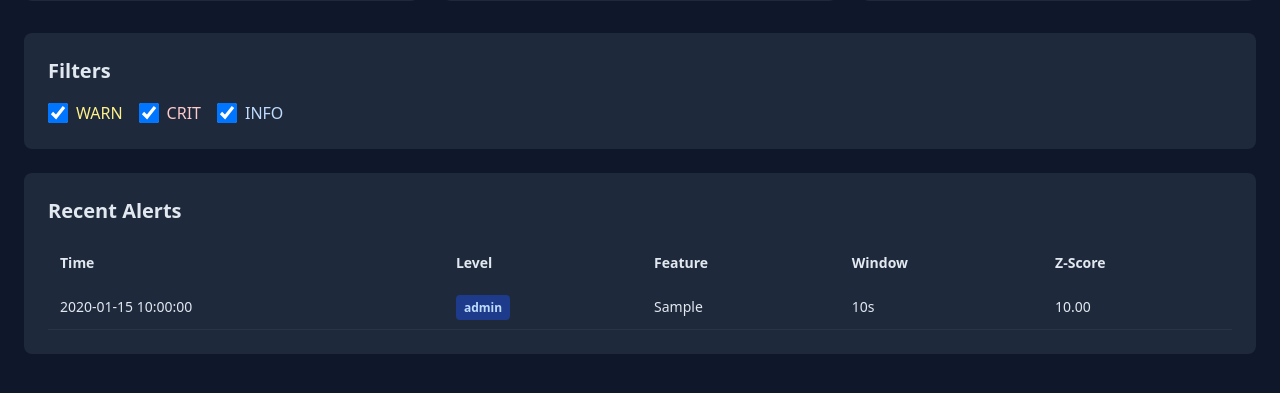
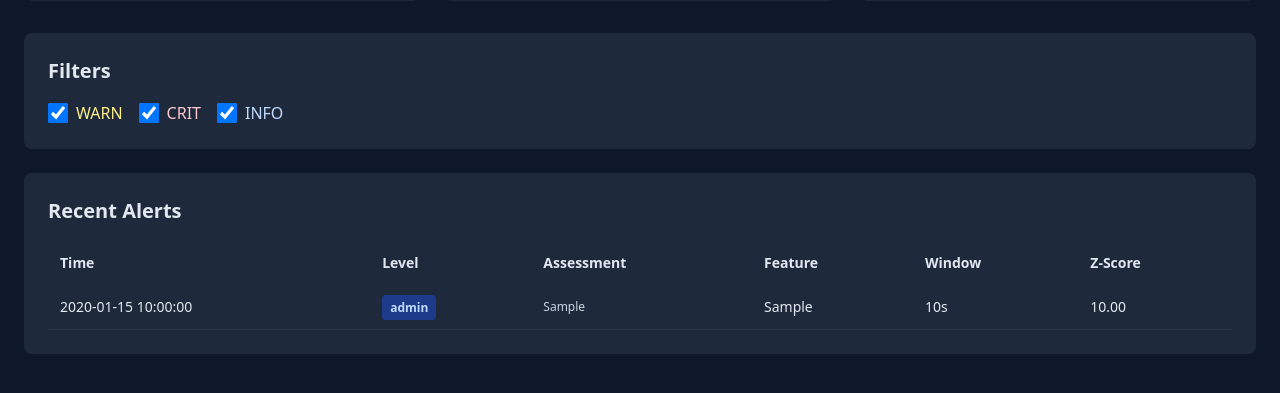
Before and after one commit to TheMrX1/ASCeS, a FastAPI app: page / in a window 1280 px wide. Shown: the part 259-652 px from the top of the page. Run offline with FastAPI, Linux system fonts and the light colour scheme; tables that the repository leaves empty hold one stand-in row (values such as "Sample post"); some libraries are stand-ins or nearby versions.

Commit message:
added assesment in web

```diff
--- a/asces/ui/templates/index.html
+++ b/asces/ui/templates/index.html
@@ -87,6 +87,7 @@
                         <tr>
                             <th class="p-3">Time</th>
                             <th class="p-3">Level</th>
+                            <th class="p-3">Assessment</th> <!-- New Column -->
                             <th class="p-3">Feature</th>
                             <th class="p-3">Window</th>
                             <th class="p-3">Z-Score</th>
@@ -110,6 +111,9 @@
                                 {% else %}bg-blue-900 text-blue-200{% endif %}">
                                     {{ alert.level }}
                                 </span>
+                            </td>
+                            <td class="p-3 text-slate-300 font-medium text-xs">
+                                {{ alert.assessment or "Analyzing..." }}
                             </td>
                             <td class="p-3">{{ alert.feature }}</td>
                             <td class="p-3">{{ alert.window_size }}s</td>
```
